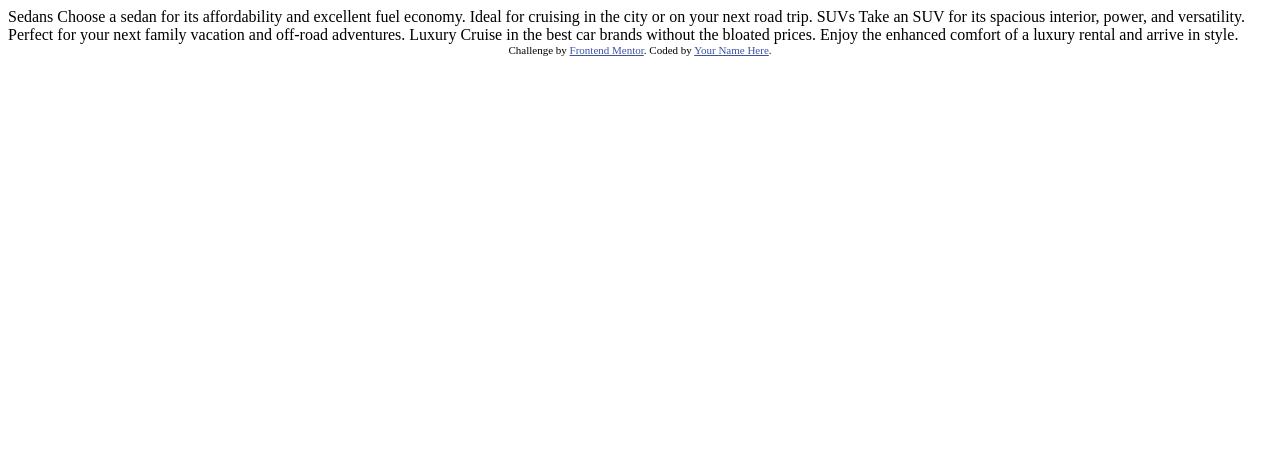
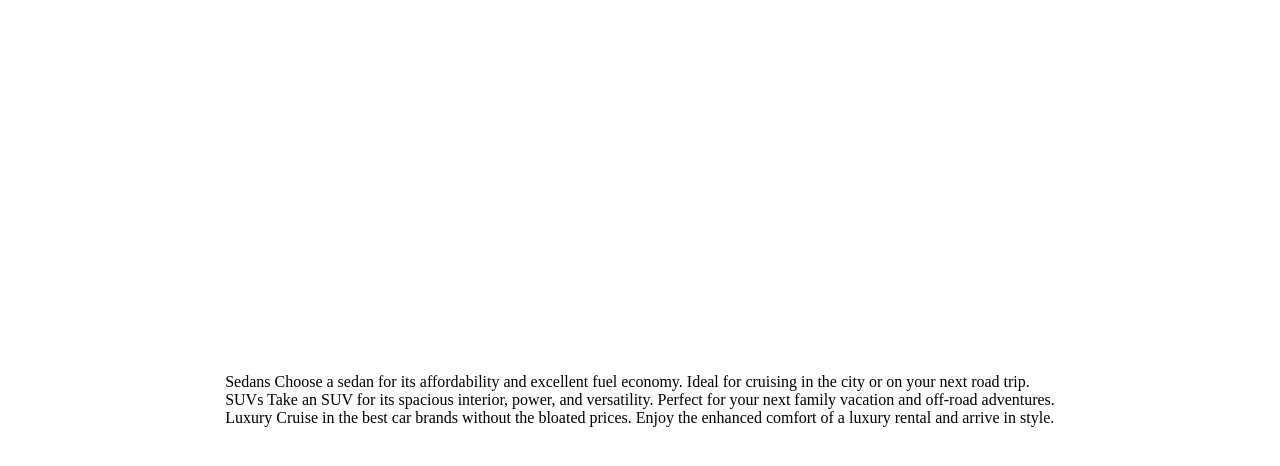
Before and after one commit to ralphvirtucio/3-column-preview-card, a plain HTML site: page index.html in a window 1280 px wide. Drawn offline with Linux system fonts and the light colour scheme.

Commit message:
completed-html-layout

```diff
--- a/index.html
+++ b/index.html
@@ -1,36 +1,36 @@
 <!DOCTYPE html>
 <html lang="en">
   <head>
-  <meta charset="UTF-8">
-  <meta name="viewport" content="width=device-width, initial-scale=1.0"> <!-- displays site properly based on user's device -->
+    <meta charset="UTF-8" />
+    <meta name="viewport" content="width=device-width, initial-scale=1.0" />
+    <!-- displays site properly based on user's device -->
 
-  <link rel="icon" type="image/png" sizes="32x32" href="./images/favicon-32x32.png">
+    <link
+      rel="icon"
+      type="image/png"
+      sizes="32x32"
+      href="./images/favicon-32x32.png"
+    />
 
     <title>Frontend Mentor | 3-column preview card component</title>
 
     <!-- Feel free to remove these styles or customise in your own stylesheet 👍 -->
-  <style>
-    .attribution { font-size: 11px; text-align: center; }
-    .attribution a { color: hsl(228, 45%, 44%); }
-  </style>
+    <link rel="stylesheet" href="style.css" />
   </head>
   <body>
-
-  Sedans
-  Choose a sedan for its affordability and excellent fuel economy. Ideal for cruising in the city
-  or on your next road trip.
-
-  SUVs
-  Take an SUV for its spacious interior, power, and versatility. Perfect for your next family vacation
-  and off-road adventures.
-
-  Luxury
-  Cruise in the best car brands without the bloated prices. Enjoy the enhanced comfort of a luxury
-  rental and arrive in style.
-
-  <div class="attribution">
-    Challenge by <a href="https://www.frontendmentor.io?ref=challenge" target="_blank">Frontend Mentor</a>.
-    Coded by <a href="#">Your Name Here</a>.
-  </div>
+    <main class="container">
+      <section class="content content---sedan">
+        Sedans Choose a sedan for its affordability and excellent fuel economy.
+        Ideal for cruising in the city or on your next road trip.
+      </section>
+      <section class="content content---suv">
+        SUVs Take an SUV for its spacious interior, power, and versatility.
+        Perfect for your next family vacation and off-road adventures.
+      </section>
+      <section class="content content---luxury-cruise">
+        Luxury Cruise in the best car brands without the bloated prices. Enjoy
+        the enhanced comfort of a luxury rental and arrive in style.
+      </section>
+    </main>
   </body>
 </html>
--- /dev/null
+++ b/style.css
@@ -0,0 +1,31 @@
+@import url('https://fonts.googleapis.com/css2?family=Big+Shoulders+Display:wght@700&family=Lexend+Deca&display=swap');
+
+* {
+  margin: 0;
+  padding: 0;
+  box-sizing: border-box;
+}
+
+body {
+  min-height: 100vh;
+  display: grid;
+  place-items: center;
+}
+/*
+.container {
+  display: grid;
+  grid-template-columns: repeat(3, 1fr);
+  max-width: 50%;
+}
+
+.content---sedan {
+  background-color: hsl(31, 77%, 52%);
+}
+
+.content---suv {
+  background-color: hsl(184, 100%, 22%);
+}
+
+.content---luxury-cruise {
+  background-color: hsl(179, 100%, 13%);
+} */
```
Lines whose indentation alone changed are shown as unchanged.
